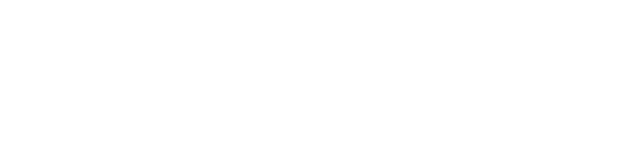
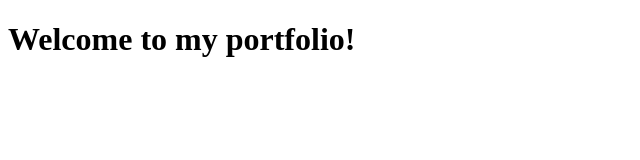
Before and after one commit to thomascupchurch/thomascupchurch.github.io, a plain HTML site: page index.html in a window 1280 px wide. Shown: the whole page, without its empty margins (0-640 px from the left). Drawn offline with Linux system fonts and the light colour scheme.

Commit message:
trying index.html again

```diff
--- a/index.html
+++ b/index.html
@@ -4,9 +4,9 @@
     <meta charset="UTF-8">
     <meta http-equiv="X-UA-Compatible" content="IE=edge">
     <meta name="viewport" content="width=device-width, initial-scale=1.0">
-    <title>Document</title>
+    <title>Thomas Upchurch</title>
 </head>
 <body>
-
+    <h1>Welcome to my portfolio!</h1>
 </body>
 </html>
```
